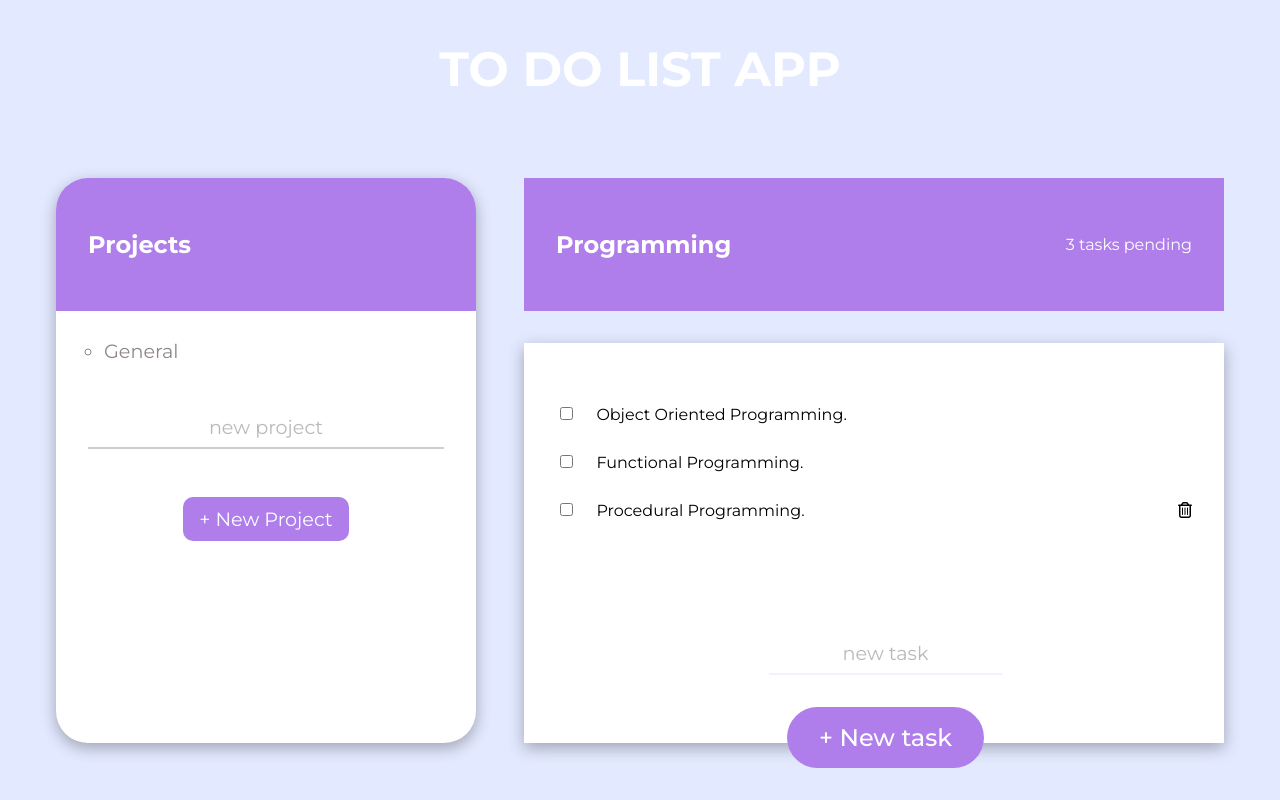
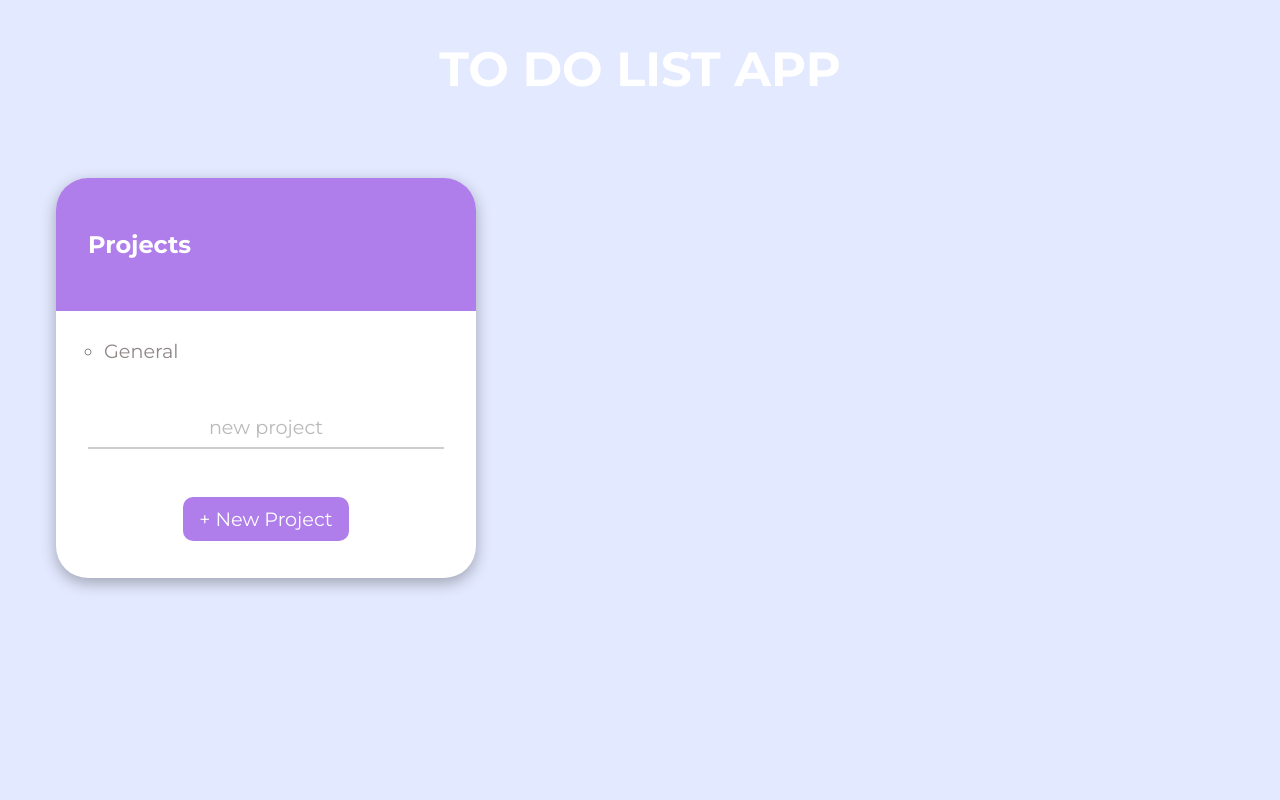
Before and after one commit to gango-anan/to-do-list, a plain HTML site: page index.html in a window 1280 px wide. Drawn offline with Linux system fonts and the light colour scheme.

Commit message:
Add class hide to todos container

```diff
--- a/css/style.css
+++ b/css/style.css
@@ -294,4 +294,8 @@ body {
   text-align: center;
   cursor: pointer;
 }
+
+.hide {
+  display: none;
+}
 /*# sourceMappingURL=style.css.map */
--- a/index.html
+++ b/index.html
@@ -26,10 +26,10 @@
     </div>
   </div>
 
-  <div class="todos">
+  <div class="todos hide">
     <div class="todos__header">
-      <h2 class="todos__title">Programming</h2>
-      <p class="todos__count">3 tasks pending</p>
+      <!-- <h2 class="todos__title">Programming</h2>
+      <p class="todos__count">3 tasks pending</p> -->
     </div>
 
     <div class="todos__body">
```
Also changed, not shown: 1 other file.
